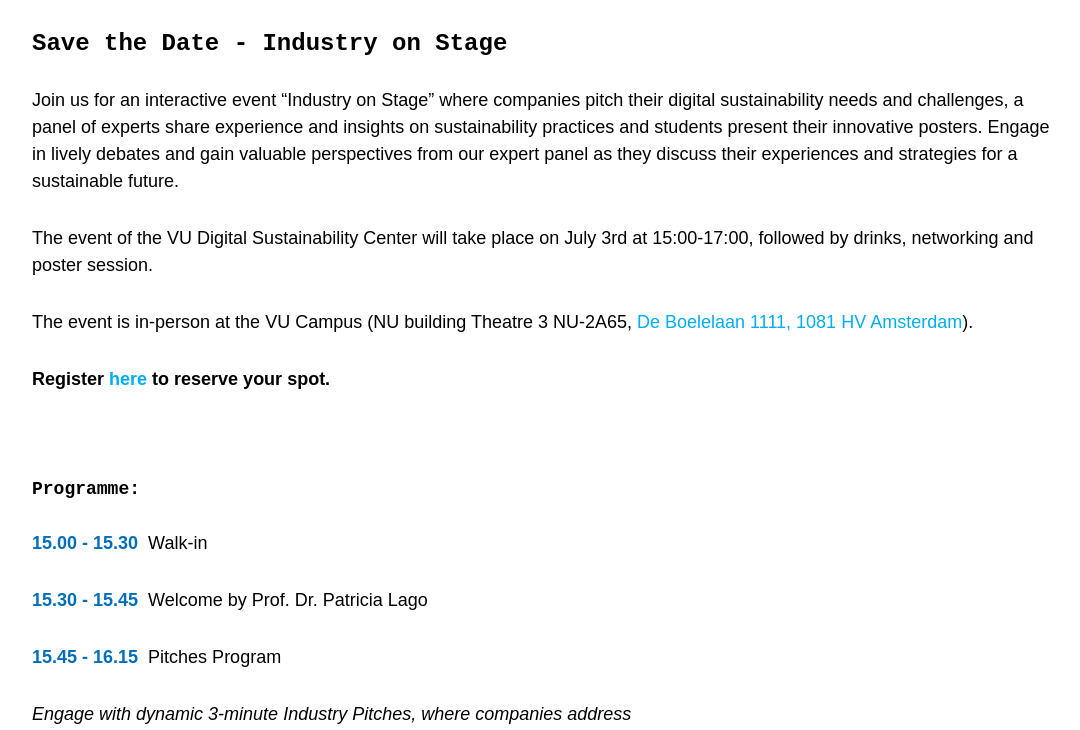
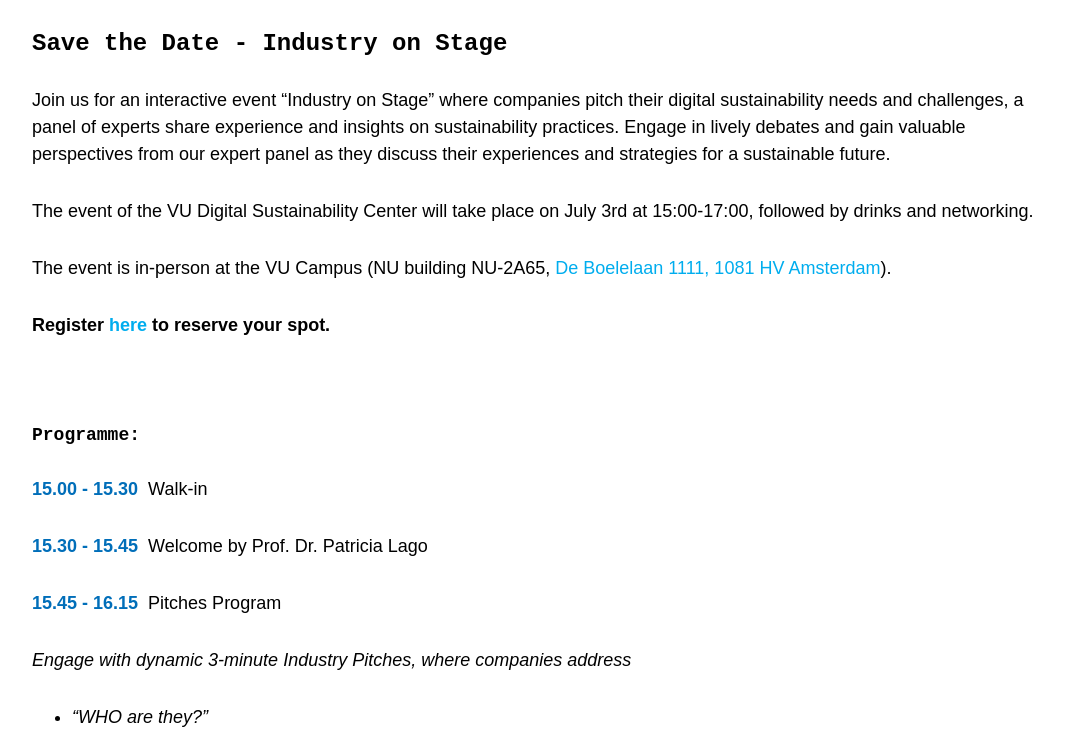
Before and after one commit to S2-group/disc-website.github.io, a Jekyll site: the page built from _posts/2024-05-13-DiSC-IndustryOnStage.md, in a window 1280 px wide and 900 px high, scrolled down 377 px, cut to the strip 170-900 px from the top of the window. Shown: the whole strip, without its empty margins (111-1191 px from the left). Built offline with Jekyll 4.4.1, drawn with Linux system fonts in a browser that asks for light colours; comment, search, counter and statistics services are not loaded.

Commit message:
updated location and direction

```diff
--- a/_posts/2024-05-13-DiSC-IndustryOnStage.md
+++ b/_posts/2024-05-13-DiSC-IndustryOnStage.md
@@ -8,13 +8,13 @@
 ---
 ### Save the Date - Industry on Stage
 
-Join us for an interactive event "Industry on Stage" where companies pitch their digital sustainability needs and challenges, a panel of experts share experience and insights on sustainability practices and students present their innovative posters. Engage in lively debates and gain valuable perspectives from our expert panel as they discuss their experiences and strategies for a sustainable future.
+Join us for an interactive event "Industry on Stage" where companies pitch their digital sustainability needs and challenges, a panel of experts share experience and insights on sustainability practices. Engage in lively debates and gain valuable perspectives from our expert panel as they discuss their experiences and strategies for a sustainable future.
 
 <!-- Don't miss this opportunity to network, learn, and contribute to the conversation on digital sustainability. -->
 
-The event of the VU Digital Sustainability Center will take place on July 3rd at 15:00-17:00, followed by drinks, networking and poster session.
+The event of the VU Digital Sustainability Center will take place on July 3rd at 15:00-17:00, followed by drinks and networking.
 
-The event is in-person at the VU Campus (NU building Theatre 3 NU-2A65, <a target="blank" href="https://goo.gl/maps/E2MT4ZGRFYyGSPwu9">De Boelelaan 1111, 1081 HV Amsterdam</a>).
+The event is in-person at the VU Campus (NU building NU-2A65, <a target="blank" href="https://vu.nl/en/about-vu/more-about/new-university-building">De Boelelaan 1111, 1081 HV Amsterdam</a>).
 
 **Register [here](https://forms.gle/UQqGex6BrrirhUwA7) to reserve your spot.**
 <!-- Registration to reserve your ticket now.  -->
```
